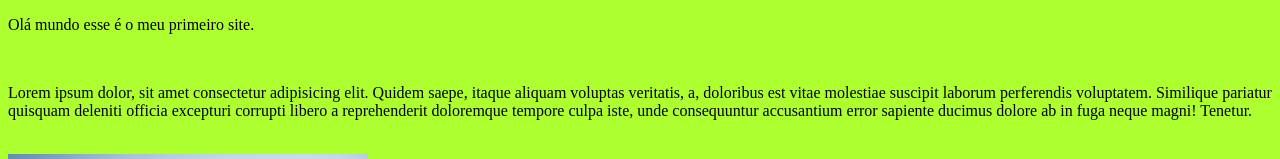
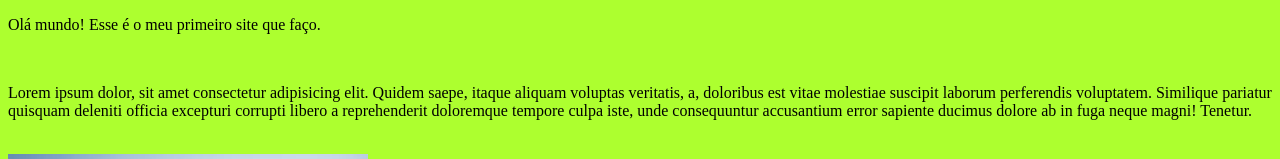
Before and after one commit to henriquexvr/ProjetoWeb1, a plain HTML site: page index.html in a window 1280 px wide. Shown: the top 159 px of the page. Drawn offline with Linux system fonts and the light colour scheme.

Commit message:
index.html Olá mundo!

```diff
--- a/index.html
+++ b/index.html
@@ -7,7 +7,7 @@
     <title>Document</title>
 </head>
 <body>
-   <p> Olá mundo esse é o meu primeiro site. </p>
+   <p> Olá mundo! Esse é o meu primeiro site que faço. </p>
 
     <br>
 
```
